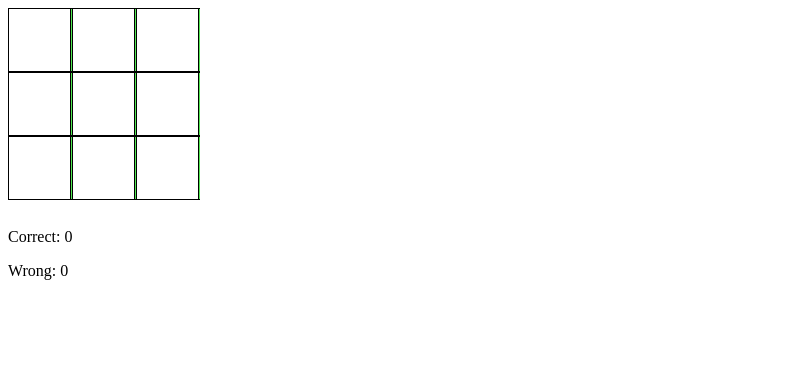
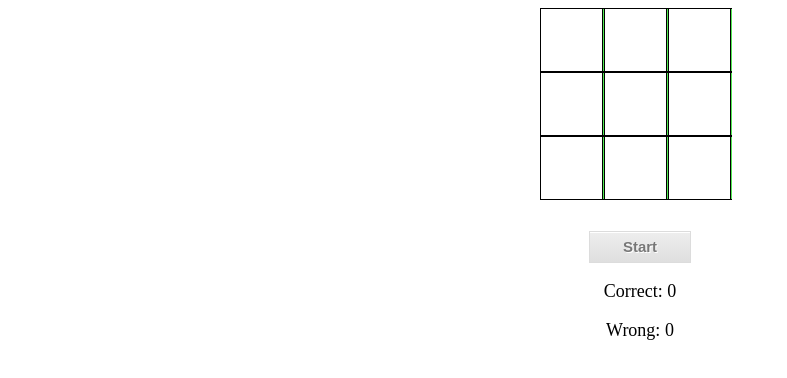
Before and after one commit to disbeliever/n-back, a plain HTML site: page index.html in a window 1280 px wide. Shown: the whole page, without its empty margins (0-787 px from the left). Drawn offline with Linux system fonts and the light colour scheme.

Commit message:
added start button; added some good look using CSS styles

```diff
--- /dev/null
+++ b/game.css
@@ -0,0 +1,52 @@
+body, html { padding:0; overflow:hidden: font-family:Arial; font-size:18px; }
+
+html { display: table; margin: auto; }
+
+#content { display: table-cell; vertical-align: middle; }
+
+.button {
+	-moz-box-shadow:inset 0px 1px 0px 0px #ffffff;
+	-webkit-box-shadow:inset 0px 1px 0px 0px #ffffff;
+	box-shadow:inset 0px 1px 0px 0px #ffffff;
+	background:-webkit-gradient( linear, left top, left bottom, color-stop(0.05, #ededed), color-stop(1, #dfdfdf) );
+	background:-moz-linear-gradient( center top, #ededed 5%, #dfdfdf 100% );
+	filter:progid:DXImageTransform.Microsoft.gradient(startColorstr='#ededed', endColorstr='#dfdfdf');
+	background-color:#ededed;
+	-webkit-border-top-left-radius:0px;
+	-moz-border-radius-topleft:0px;
+	border-top-left-radius:0px;
+	-webkit-border-top-right-radius:0px;
+	-moz-border-radius-topright:0px;
+	border-top-right-radius:0px;
+	-webkit-border-bottom-right-radius:0px;
+	-moz-border-radius-bottomright:0px;
+	border-bottom-right-radius:0px;
+	-webkit-border-bottom-left-radius:0px;
+	-moz-border-radius-bottomleft:0px;
+	border-bottom-left-radius:0px;
+	text-indent:0;
+	border:1px solid #dcdcdc;
+	display:inline-block;
+	color:#777777;
+	font-family:arial;
+	font-size:15px;
+	font-weight:bold;
+	font-style:normal;
+	height:30px;
+	line-height:30px;
+          width:50%;
+          margin:0 auto;
+	text-decoration:none;
+	text-align:center;
+	text-shadow:1px 1px 0px #ffffff;
+}
+.button:hover {
+	background:-webkit-gradient( linear, left top, left bottom, color-stop(0.05, #dfdfdf), color-stop(1, #ededed) );
+	background:-moz-linear-gradient( center top, #dfdfdf 5%, #ededed 100% );
+	filter:progid:DXImageTransform.Microsoft.gradient(startColorstr='#dfdfdf', endColorstr='#ededed');
+	background-color:#dfdfdf;
+}.button:active {
+	position:relative;
+	top:1px;
+}
+/* This button was generated using CSSButtonGenerator.com */
--- a/game.js
+++ b/game.js
@@ -1,25 +1,11 @@
 const showTime = 500;
 const N = 2;
+var ctx;
+var bgImage;
 
-function init() {
-  var ctx = document.getElementById("nback").getContext("2d");
-
-  var correct = 0;
-  var wrong = 0;
-  var bgReady = false;
-  var bgImage = new Image();
-  bgImage.src = "res/square.png";
-
-  bgImage.onload = function () {
-    bgReady = true;
-
-    for (i=0; i < 3; i++) {
-      for (j=0; j < 3; j++) {
-        ctx.drawImage(bgImage, 0, 0, 64, 64, i*64, j*64, 64, 64);
-      }
-    }
-
-    i_vals = Array();
+function startGame()
+{
+  i_vals = Array();
     j_vals = Array();
     key_pressed = false;
     function drawAndClear()
@@ -68,6 +54,28 @@ function init() {
     }, false);
 
     setInterval(drawAndClear, showTime * 3);
+}
+
+function init()
+{
+  ctx = document.getElementById("nback").getContext("2d");
+
+  var correct = 0;
+  var wrong = 0;
+  var bgReady = false;
+  bgImage = new Image();
+  bgImage.src = "res/square.png";
+
+  bgImage.onload = function () {
+    bgReady = true;
+
+    for (i=0; i < 3; i++) {
+      for (j=0; j < 3; j++) {
+        ctx.drawImage(bgImage, 0, 0, 64, 64, i*64, j*64, 64, 64);
+      }
+    }
+
+
   };
 
   //ctx.fillStyle = "rgb(0, 0, 0)";
--- a/index.html
+++ b/index.html
@@ -4,13 +4,17 @@
   <head>
     <meta charset="utf-8"></meta>
     <title>N-back</title>
+    <link href="game.css" type="text/css" rel="stylesheet"/>
     <script type="text/javascript" src="game.js"></script>
   </head>
 
   <body onload="init();">
-    <canvas id="nback" width="200" height="200"></canvas>
-    <p>Correct: <span id="correct">0</span></p>
-    <p>Wrong: <span id="wrong">0</span></p>
+    <div id="content">
+      <canvas id="nback" width="200" height="200"></canvas>
+      <p style="text-align:center"><span class="button" onclick="startGame();">Start</span></p>
+      <p style="text-align:center">Correct: <span id="correct">0</span></p>
+      <p style="text-align:center">Wrong: <span id="wrong">0</span></p>
+    </div>
   </body>
 
 </html>
```
